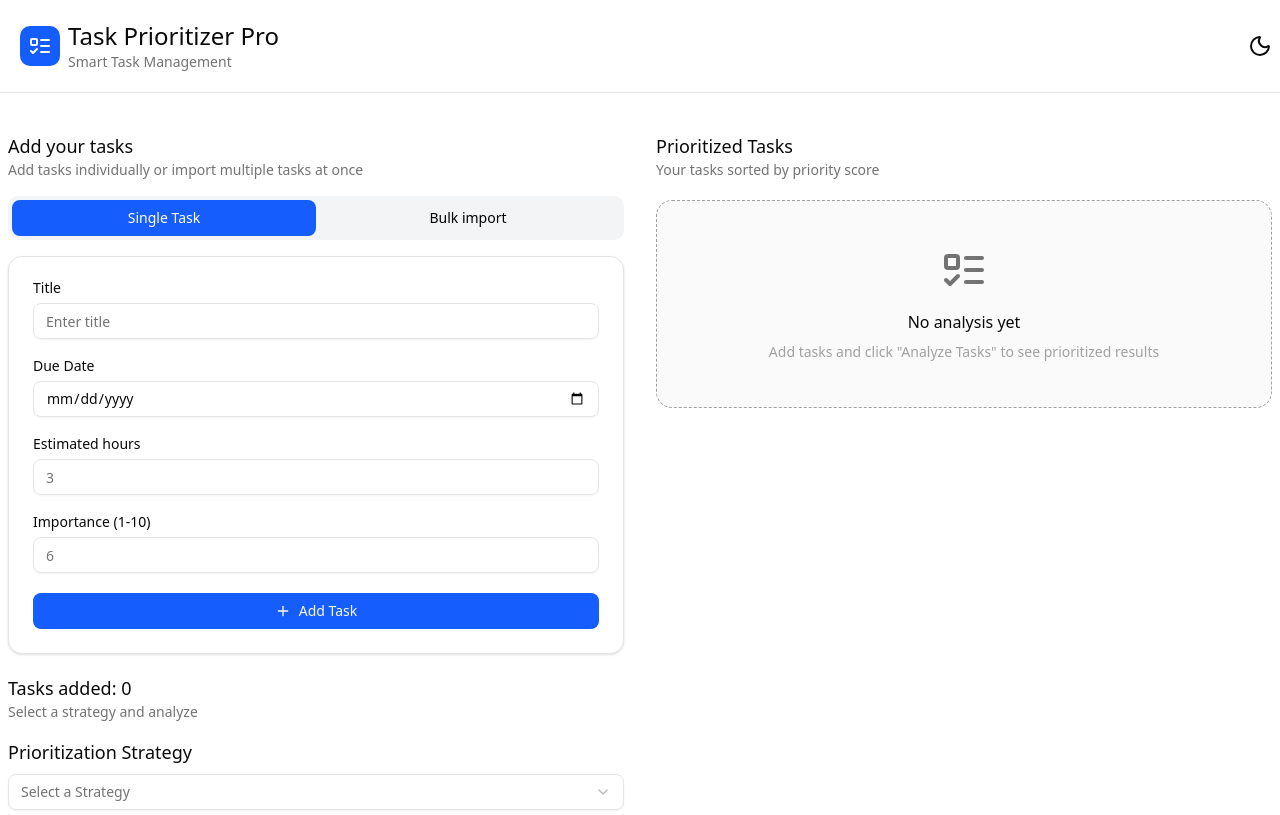
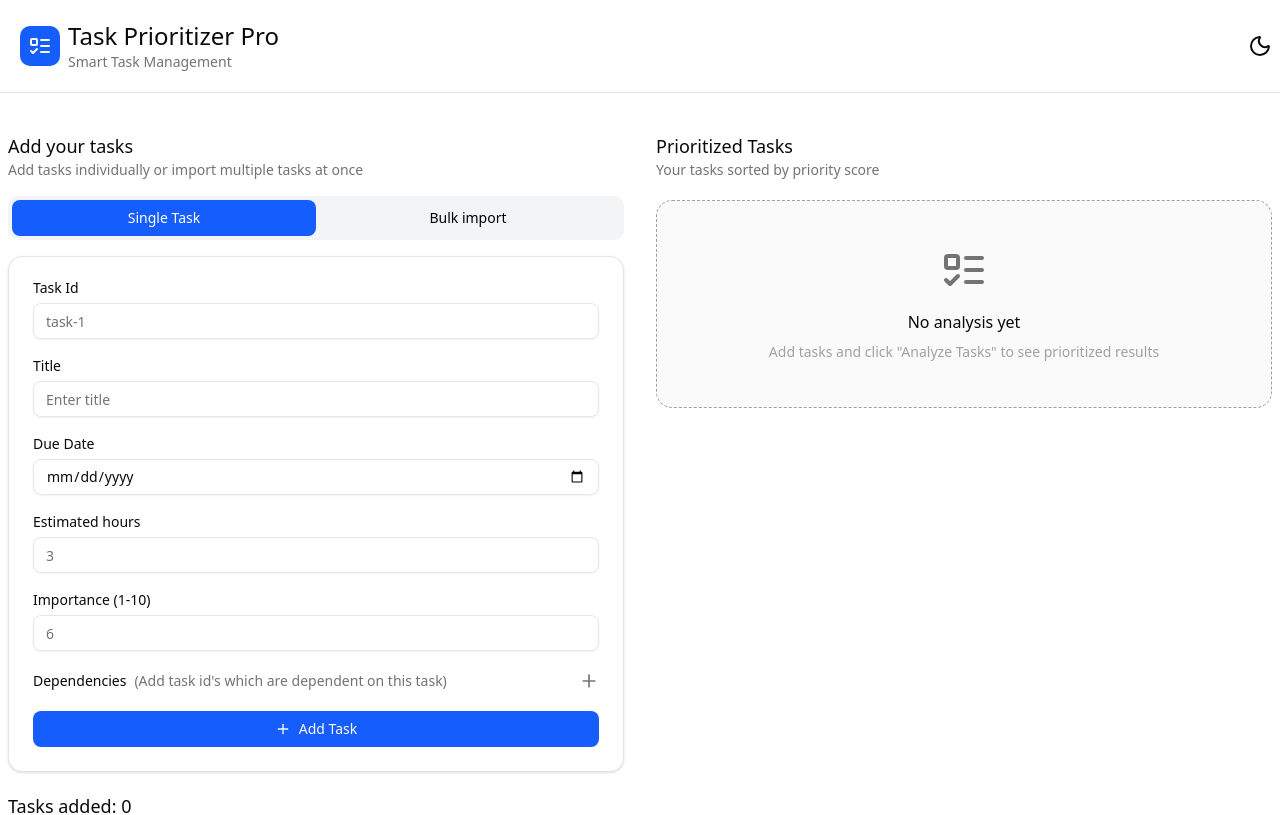
Before and after one commit to yuvanvk/taskManager, a React app in the folder frontend/: page / in a window 1280 px wide. Shown: the top 815 px of the page. Built offline with nearby package versions, Linux system fonts and the light colour scheme; the HTML template or start-up script is replaced by a standard one.

Commit message:
feat: add dependency input

```diff
--- a/frontend/src/components/app/single-input-card.tsx
+++ b/frontend/src/components/app/single-input-card.tsx
@@ -1,43 +1,125 @@
-import { useContext, useState } from "react"
-import { Card, CardContent } from "../ui/card"
-import { Input } from "../ui/input"
-import { Label } from "../ui/label"
-import { Button } from "../ui/button"
-import { Plus } from "lucide-react"
-import { TaskContext } from "@/context/TaskContext"
+import { useContext, useState } from "react";
+import { Card, CardContent } from "../ui/card";
+import { Input } from "../ui/input";
+import { Label } from "../ui/label";
+import { Button } from "../ui/button";
+import { Plus, X } from "lucide-react";
+import { TaskContext } from "@/context/TaskContext";
 
 export const SingleInputCard = () => {
   const [title, setTitle] = useState("");
   const [date, setDate] = useState("");
+  const [id, setId] = useState<number>(0);
   const [estimatedHours, setEstimatedHours] = useState(0);
   const [importance, setImportance] = useState(0);
+  const [dependencies, setDependencies] = useState<{id: number, value: string}[]>([]);
+
+  console.log(dependencies);
 
   const { setTasks } = useContext(TaskContext);
 
+  const handleTaskSubmit = () => {
+    setTasks((c) => [...c, { id, title, estimatedHours, date, importance }]);
+  };
 
-    const handleTaskSubmit = () => {
-        setTasks(c => [...c, { id: Math.random(), title, estimatedHours, date, importance}])
+  const handleAddDependencies = () => {
+    setDependencies((c) => [...c, {
+        id: Date.now(),
+        value: "task-id"
+    }]);
+  };
+
+  const handleChange = (e: React.ChangeEvent<HTMLInputElement>, id: number) => {
+    setDependencies(c => c.map(d => d.id === id ? {...d, value: e.target.value} : d))
  }
 
-    return <Card className="flex-1">
+  const handleRemoveTask = (id: number) => {
+    const updated = dependencies.filter((dep) =>  dep.id !== id)
+    setDependencies(updated)
+  }
+
+  return (
+    <Card className="flex-1">
       <CardContent className="space-y-5">
         <div className="space-y-2">
+          <Label htmlFor="id">Task Id</Label>
+          <Input
+            onChange={(e) => setId(Number(e.target.value))}
+            type="number"
+            id="id"
+            name="id"
+            placeholder="task-1"
+          />
+        </div>
+        <div className="space-y-2">
           <Label htmlFor="title">Title</Label>
-                <Input onChange={(e) => setTitle(e.target.value)} id="title" name="title" placeholder="Enter title" />
+          <Input
+            onChange={(e) => setTitle(e.target.value)}
+            id="title"
+            name="title"
+            placeholder="Enter title"
+          />
         </div>
         <div className="space-y-2">
           <Label htmlFor="due-date">Due Date</Label>
-                <Input onChange={(e) => setDate(e.target.value)} id="due-date" name="due-date" placeholder="Enter title" type="date" />
+          <Input
+            onChange={(e) => setDate(e.target.value)}
+            id="due-date"
+            name="due-date"
+            placeholder="Enter title"
+            type="date"
+          />
         </div>
         <div className="space-y-2">
           <Label htmlFor="estimate-hours">Estimated hours</Label>
-                <Input onChange={(e) => setEstimatedHours(Number(e.target.value))} id="estimate-hours" name="estimate-hours" placeholder="3" type="number" />
+          <Input
+            onChange={(e) => setEstimatedHours(Number(e.target.value))}
+            id="estimate-hours"
+            name="estimate-hours"
+            placeholder="3"
+            type="number"
+          />
         </div>
         <div className="space-y-2">
           <Label htmlFor="importance">Importance (1-10)</Label>
-                <Input id="importance" name="importance" placeholder="6" type="number" onChange={(e) => setImportance(Number(e.target.value))} />
+          <Input
+            id="importance"
+            name="importance"
+            placeholder="6"
+            type="number"
+            onChange={(e) => setImportance(Number(e.target.value))}
+          />
         </div>
-            <Button onClick={handleTaskSubmit} className="flex-1 w-full bg-blue-600 hover:bg-blue-800"><Plus />Add Task</Button>
+
+        <div className="space-y-2">
+          <div className="flex items-center justify-between">
+            <Label htmlFor="dependencies">
+              Dependencies{" "}
+              <span className="text-neutral-500">
+                (Add task id's which are dependent on this task)
+              </span>
+            </Label>
+            <Plus
+              onClick={handleAddDependencies}
+              size={20}
+              className="text-neutral-500 cursor-pointer"
+            />
+          </div>
+          {dependencies.map((d) => (
+            <div key={d.id} className="flex items-center gap-x-2">
+                <Input onChange={(e) => handleChange(e, d.id)} type="text" placeholder={d.value}  />
+                <X onClick={() => handleRemoveTask(d.id)} size={20} className="text-neutral-500"/>
+            </div>
+          ))}
+        </div>
+        <Button
+          onClick={handleTaskSubmit}
+          className="flex-1 w-full bg-blue-600 hover:bg-blue-800"
+        >
+          <Plus />
+          Add Task
+        </Button>
       </CardContent>
     </Card>
-}
+  );
+};
```
Lines whose indentation alone changed are shown as unchanged.
